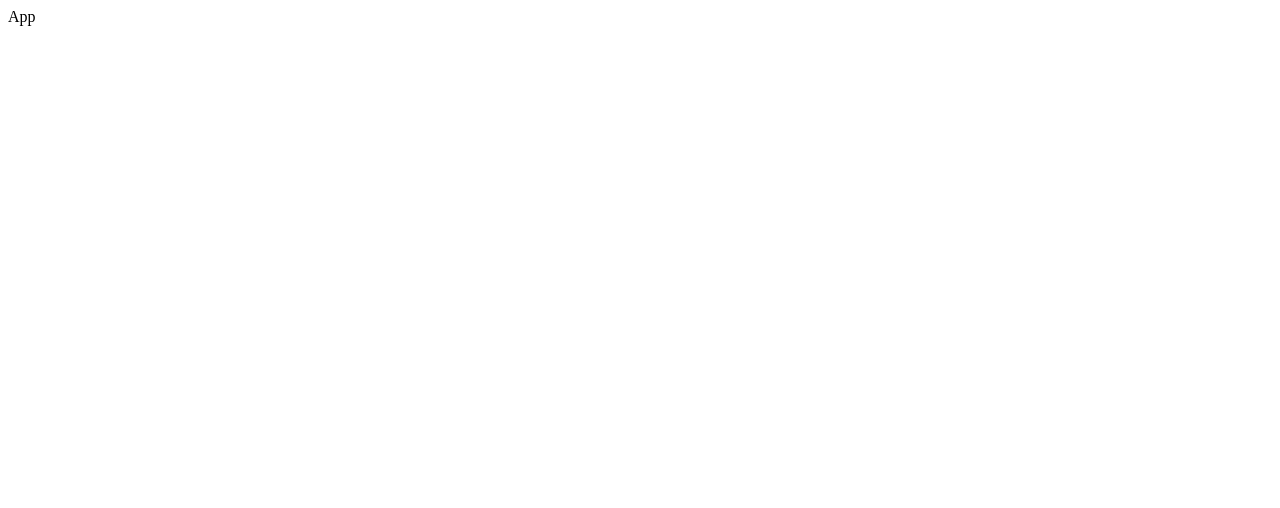
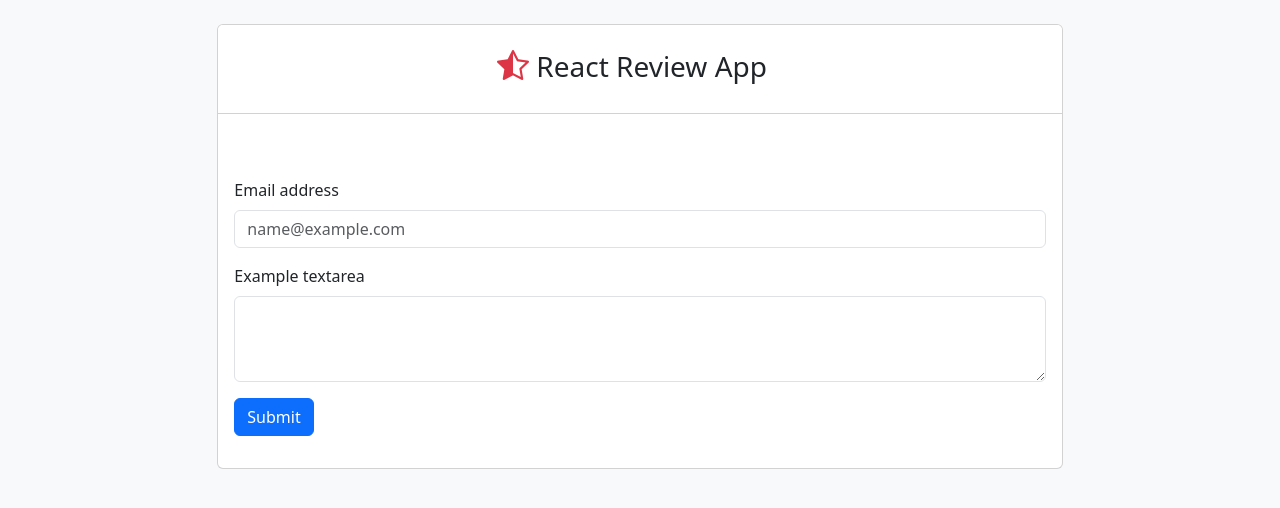
Before and after one commit to Taoufiq-Rhouas/Review_App_ReactJs, a React (Create React App) app in the folder review_app/: page / in a window 1280 px wide. Shown: the top 508 px of the page. Built offline with nearby package versions, Linux system fonts and the light colour scheme.

Commit message:
Create_Header_And_Form_Component

```diff
--- a/review_app/public/index.html
+++ b/review_app/public/index.html
@@ -26,7 +26,7 @@
     -->
     <title>React App</title>
   </head>
-  <body>
+  <body class="bg-light">
     <noscript>You need to enable JavaScript to run this app.</noscript>
     <div id="root"></div>
     <!--
--- a/review_app/src/App.js
+++ b/review_app/src/App.js
@@ -1,7 +1,19 @@
+import Form from "./components/Form";
+import Header from "./components/Header";
+
 function App() {
   return (
-    <div className="App">
-      App
+    <div className="row my-4" >
+      <div className="col-md-8 mx-auto">
+        <div className="card">
+          <div className="card-header bg-white">
+            <Header />
+          </div>
+          <div className="card-body" >
+            <Form />
+          </div>
+        </div>
+      </div>
     </div>
   );
 }
--- /dev/null
+++ b/review_app/src/components/Form.jsx
@@ -0,0 +1,19 @@
+import React from 'react'
+
+export default function Form() {
+    return (
+        <form className='mt-5' >
+            <div className="mb-3">
+                <label htmlFor="exampleFormControlInput1" className="form-label">Email address</label>
+                <input type="email" className="form-control" id="exampleFormControlInput1" placeholder="name@example.com" />
+            </div>
+            <div className="mb-3">
+                <label htmlFor="exampleFormControlTextarea1" className="form-label">Example textarea</label>
+                <textarea className="form-control" id="exampleFormControlTextarea1" rows={3} defaultValue={""} />
+            </div>
+            <div className='col-auto'>
+                <button type="submit" className="btn btn-primary mb-3">Submit</button>
+            </div>
+        </form>
+    )
+}
--- /dev/null
+++ b/review_app/src/components/Header.jsx
@@ -0,0 +1,15 @@
+import React from 'react'
+
+export default function Header() {
+    return (
+        <div className='navbar navbar-right' >
+            <div className="container d-flex justify-content-center">
+                <a href="#" className="navbar-brand text-dark">
+                    <h3>
+                        <i className="bi bi-star-half fs-2 text-danger"></i> React Review App
+                    </h3>
+                </a>
+            </div>
+        </div>
+    )
+}
--- a/review_app/src/index.js
+++ b/review_app/src/index.js
@@ -1,6 +1,8 @@
 import React from 'react';
 import ReactDOM from 'react-dom/client';
 import App from './App';
+import 'bootstrap/dist/css/bootstrap.min.css';
+import 'bootstrap-icons/font/bootstrap-icons.css';
 
 const root = ReactDOM.createRoot(document.getElementById('root'));
 root.render(
```
